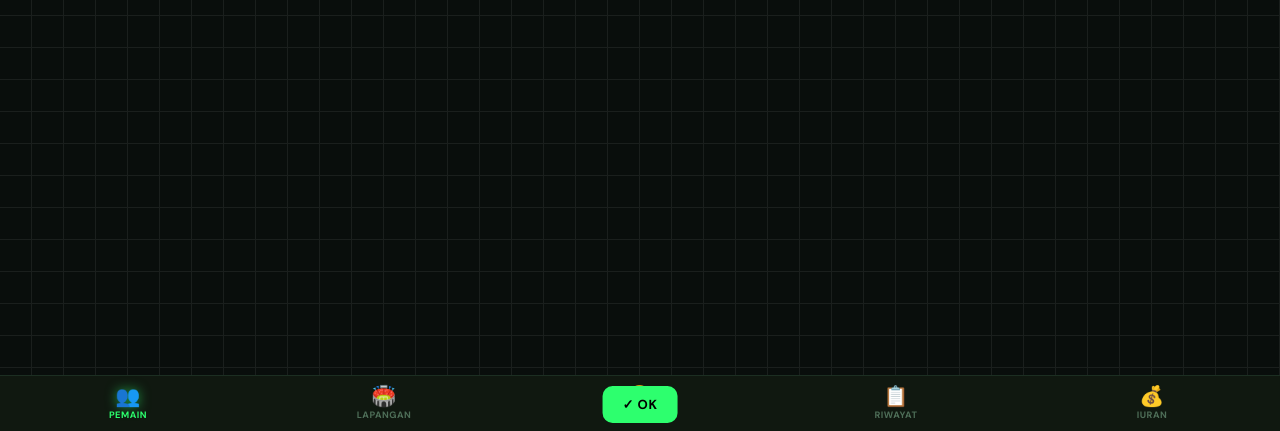
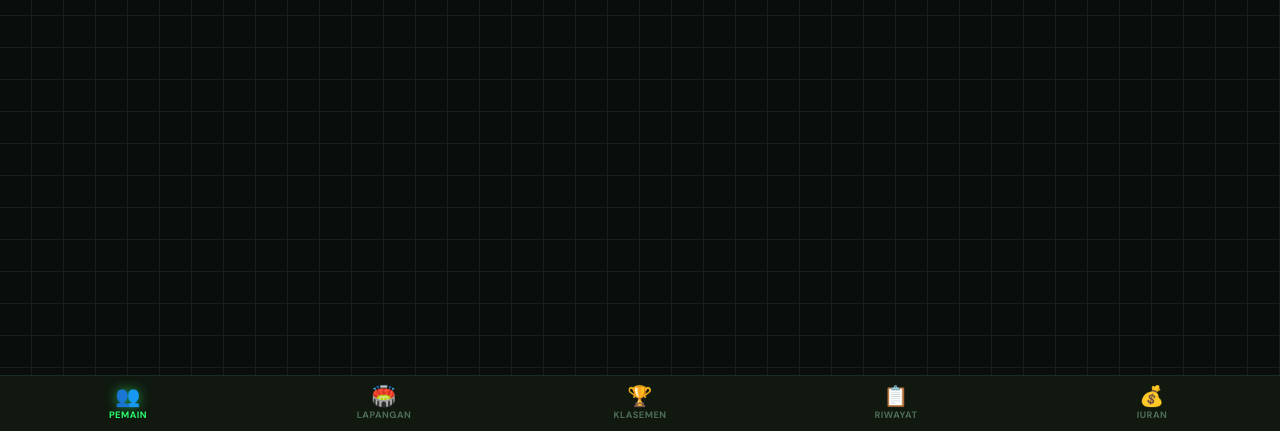
Before and after one commit to ihsannurhadi9/thedroopasset, a plain HTML site: page index.html in a window 1280 px wide. Shown: the part 369-800 px from the top of the page. Drawn offline with Linux system fonts and the light colour scheme.

Commit message:
Update index.html

```diff
--- a/index.html
+++ b/index.html
@@ -332,7 +332,7 @@ td:not(:first-child):not(:nth-child(2)){text-align:center;}
 /* ── NOTIFY TOAST ── */
 #toast{
   position:fixed;bottom:calc(var(--tab-h) + 12px + env(safe-area-inset-bottom));
-  left:50%;transform:translateX(-50%) translateY(60px);
+  left:50%;transform:translateX(-50%) translateY(200px);
   background:var(--grn);color:#000;padding:10px 20px;border-radius:10px;
   font-weight:700;font-size:.82rem;letter-spacing:.5px;
   transition:transform .3s cubic-bezier(.34,1.56,.64,1);
```
